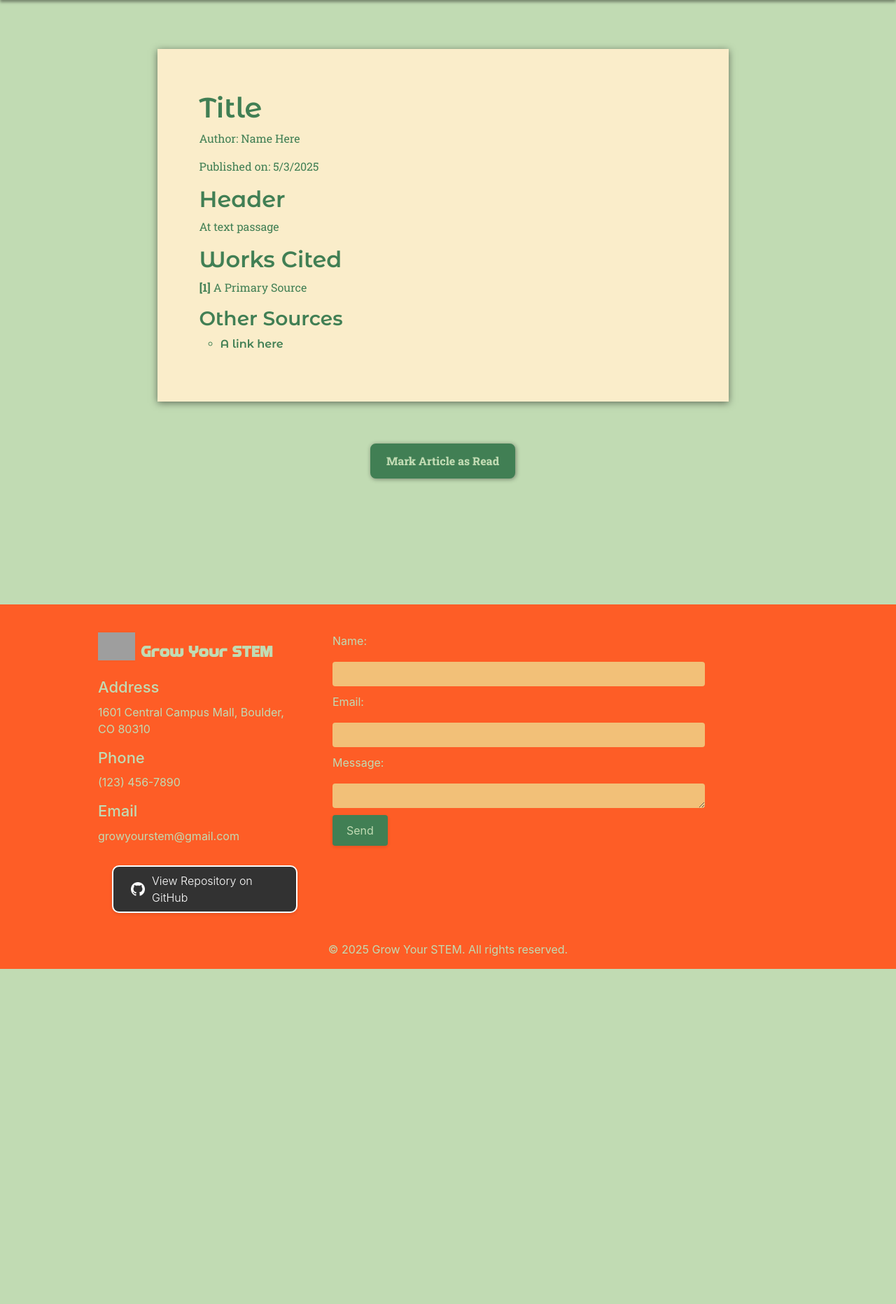
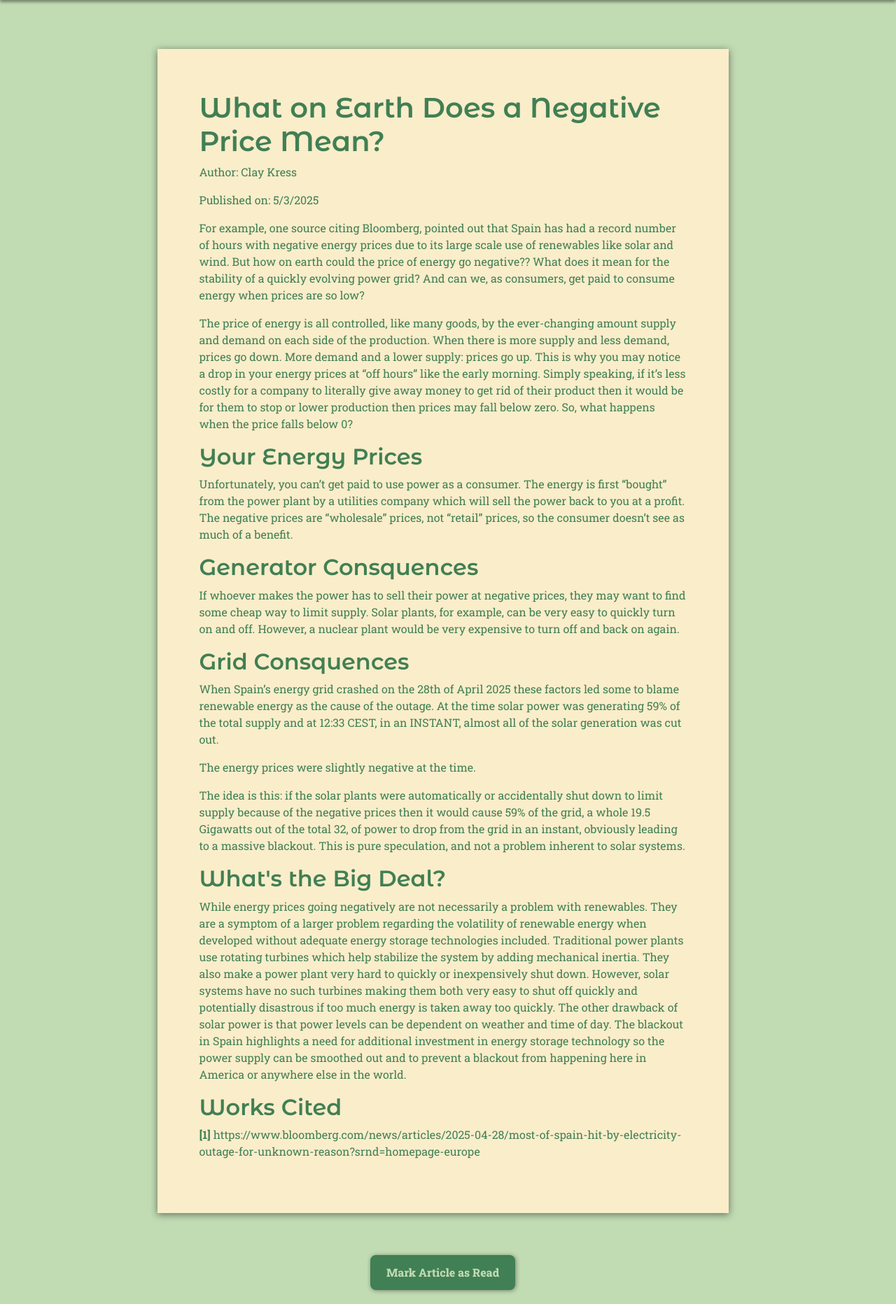
Before and after one commit to lucaspatenaude/Grow-Your-STEM, a Node server app: template public/views/pages/articles/Clay/Negative-Price.hbs in a window 1280 px wide. Shown: the part 56-1920 px from the top of the page at 70% size. Before the commit the page ends 1441 px from the top, so only its background shows below. Run offline with Node 20, Linux system fonts and the light colour scheme; the template is opened without the code that fills it, so the values that code supplies are empty; some libraries are stand-ins or nearby versions; grey boxes are pictures that could not be loaded.

Commit message:
Update "Negative Price" article title, author, and content for clarity and detail

```diff
--- a/public/views/pages/articles/Clay/Negative-Price.hbs
+++ b/public/views/pages/articles/Clay/Negative-Price.hbs
@@ -8,11 +8,11 @@
       <!-- Header and Title -->
       <div class="article-header-container">
         <div class="article-title-container">
-          <h1>Title</h1>
+          <h1>What on Earth Does a Negative Price Mean?</h1>
         </div>
 
         <div class="article-meta">
-          <p>Author: Name Here</p>
+          <p>Author: Clay Kress</p>
           <p>Published on: 5/3/2025<p>
         </div>
       </div>
@@ -20,21 +20,27 @@
       <!-- Article Content -->
       <div class="article-content-container">
 
-        <!-- Article Body -->
-        <h2 class="article-inner-header">Header</h2>
-        <p>At text passage</p>
+        <p>For example, one source citing Bloomberg, pointed out that Spain has had a record number of hours with negative energy prices due to its large scale use of renewables like solar and wind. But how on earth could the price of energy go negative?? What does it mean for the stability of a quickly evolving power grid? And can we, as consumers, get paid to consume energy when prices are so low?</p>
+        <p>The price of energy is all controlled, like many goods, by the ever-changing amount supply and demand on each side of the production. When there is more supply and less demand, prices go down. More demand and a lower supply: prices go up. This is why you may notice a drop in your energy prices at “off hours” like the early morning. Simply speaking, if it’s less costly for a company to literally give away money to get rid of their product then it would be for them to stop or lower production then prices may fall below zero. So, what happens when the price falls below 0?</p>
+
+        <h2 class="article-inner-header">Your Energy Prices</h2>
+        <p>Unfortunately, you can’t get paid to use power as a consumer. The energy is first “bought” from the power plant by a utilities company which will sell the power back to you at a profit. The negative prices are “wholesale” prices, not “retail” prices, so the consumer doesn’t see as much of a benefit.</p>
+
+        <h2 class="article-inner-header">Generator Consquences</h2>
+        <p>If whoever makes the power has to sell their power at negative prices, they may want to find some cheap way to limit supply. Solar plants, for example, can be very easy to quickly turn on and off. However, a nuclear plant would be very expensive to turn off and back on again.</p>
+
+        <h2 class="article-inner-header">Grid Consquences</h2>
+        <p>When Spain’s energy grid crashed on the 28th of April 2025 these factors led some to blame renewable energy as the cause of the outage. At the time solar power was generating 59% of the total supply and at 12:33 CEST, in an INSTANT, almost all of the solar generation was cut out.</p>
+        <p>The energy prices were slightly negative at the time.</p>
+        <p>The idea is this: if the solar plants were automatically or accidentally shut down to limit supply because of the negative prices then it would cause 59% of the grid, a whole 19.5 Gigawatts out of the total 32, of power to drop from the grid in an instant, obviously leading to a massive blackout. This is pure speculation, and not a problem inherent to solar systems.</p>
+
+        <h2 class="article-inner-header">What's the Big Deal?</h2>
+        <p>While energy prices going negatively are not necessarily a problem with renewables. They are a symptom of a larger problem regarding the volatility of renewable energy when developed without adequate energy storage technologies included. Traditional power plants use rotating turbines which help stabilize the system by adding mechanical inertia. They also make a power plant very hard to quickly or inexpensively shut down. However, solar systems have no such turbines making them both very easy to shut off quickly and potentially disastrous if too much energy is taken away too quickly. The other drawback of solar power is that power levels can be dependent on weather and time of day. The blackout in Spain highlights a need for additional investment in energy storage technology so the power supply can be smoothed out and to prevent a blackout from happening here in America or anywhere else in the world.</p>
 
         <!-- Works Cited Section -->
         <div class="works-cited">
-
           <h2 id="works-cited-header">Works Cited</h2>
-
-          <p><b>[1]</b> A Primary Source</p>
-
-          <h3 id="extra-sources-header">Other Sources</h3>
-          <ul>
-            <li>A link here</li>
-          </ol>
+          <p><b>[1]</b> https://www.bloomberg.com/news/articles/2025-04-28/most-of-spain-hit-by-electricity-outage-for-unknown-reason?srnd=homepage-europe </p>
         </div>
 
       </div>
```
